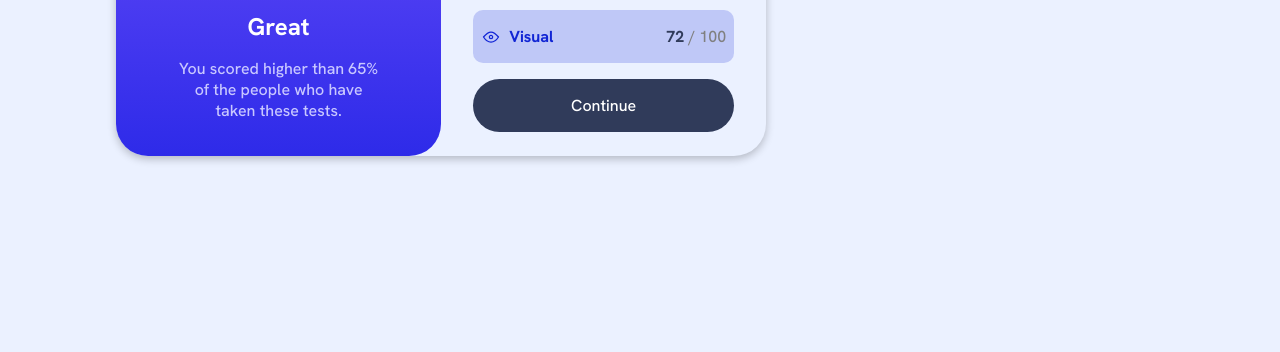
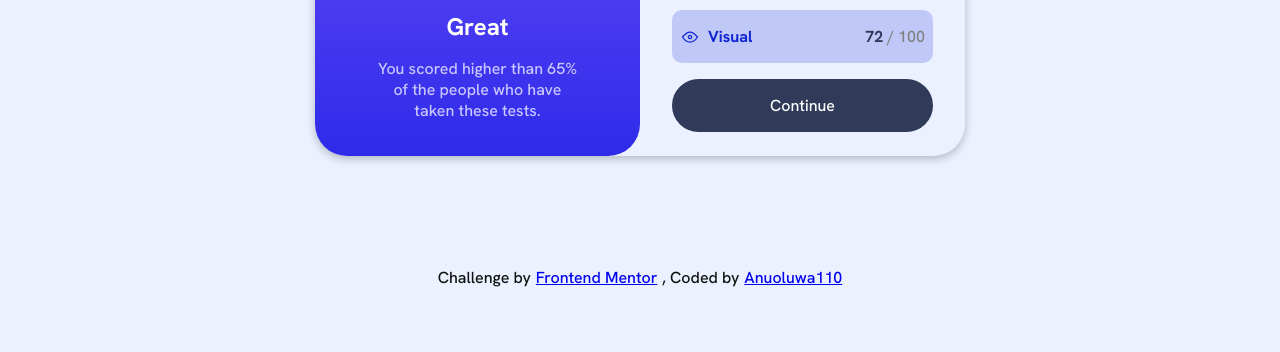
Before and after one commit to Anuoluwapo-dev/Results-summary-component, a plain HTML site: page index.html in a window 1280 px wide. Shown: the part 448-800 px from the top of the page. Drawn offline with Linux system fonts and the light colour scheme.

Commit message:
My Results-summary-component files..

```diff
--- a/style.css
+++ b/style.css
@@ -155,8 +155,31 @@ body{
     background: linear-gradient(to bottom, var(--Light-slate-blue-background), var(--Light-royal-blue-background));
 }
 
+.attribution {
+    color: #111111;
+    width: 100%;
+    text-align: center;
+    font-family: "Hanken Grotesk", sans-serif;
+    font-size: 100%;
+    text-shadow: rgba(255, 255, 255, .15);
+    display: flex;
+    justify-content: center;
+    gap: .3rem;
+    align-items: center;
+    position: absolute;
+    bottom: 4rem;
+}
+.attribution, a {
+    transition: .5s ease;
+}
+.footer .attribution a {
+    display: inline-block;
+    width: max-content;
+    position: relative;
+    color: #0d0d0d;
+}
 
-@media screen and (max-width:650px){
+@media screen and (max-width:800px){
     body{
         align-items: flex-start;
         background-color: white;
```
